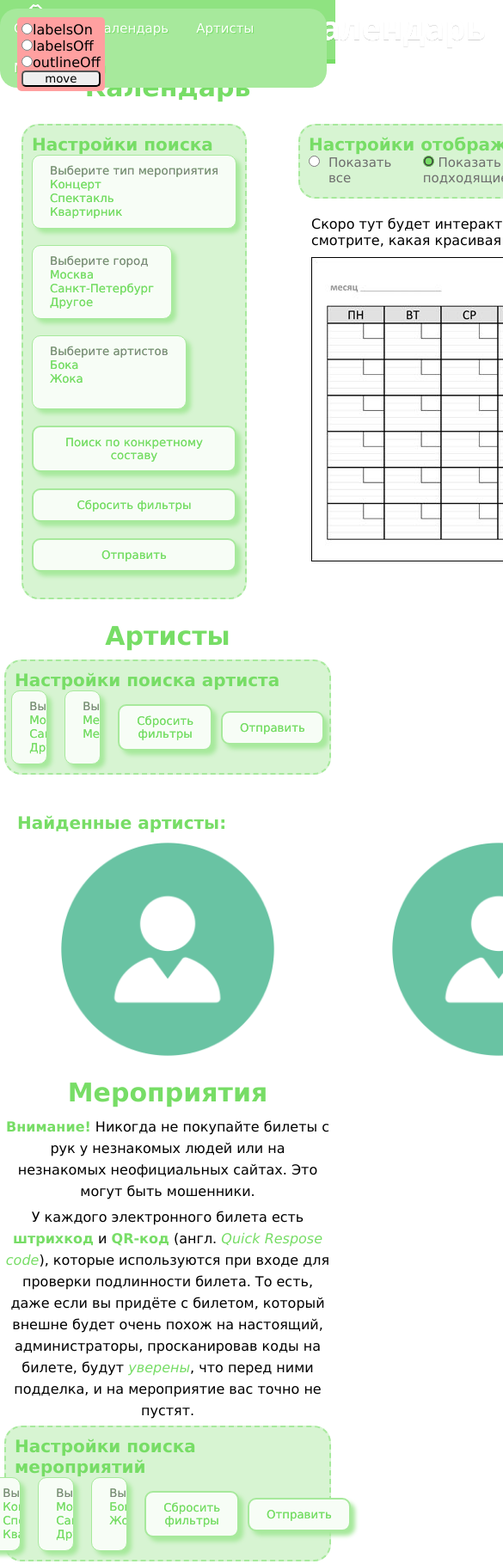
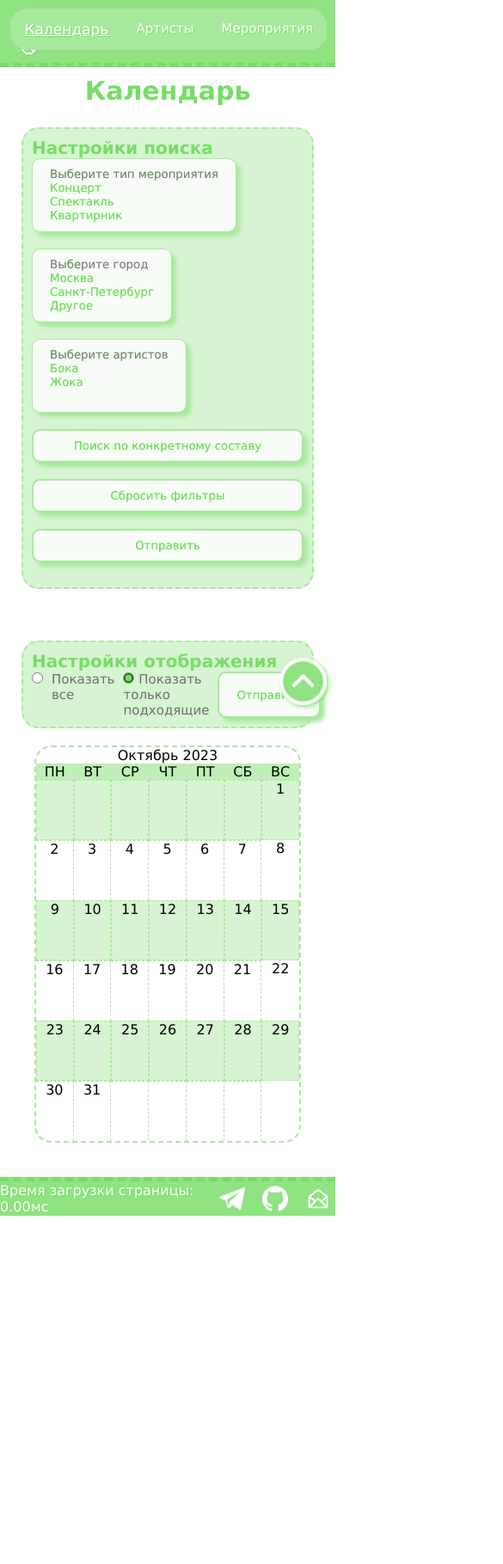
Before and after one commit to alinaiil/ITMO-web-5sem, a plain HTML site: page index.html in a window 390 px wide. Shown: the top 1819 px of the page at 86% size, 585 px wide, since content can reach past the window. After the commit the page ends 1414 px from the top, so only its background shows below. Drawn offline with Linux system fonts and the light colour scheme.

Commit message:
add: lab-4

```diff
--- /dev/null
+++ b/artists.html
@@ -0,0 +1,78 @@
+<!DOCTYPE html>
+<html lang="ru">
+<head>
+    <meta charset="UTF-8">
+    <title>Артисты</title>
+    <meta name="keywords" content="Театральный календарь, Календарь составов">
+    <meta name="description" content="Театральный календарь с фильтрами по городам, типам мероприятий и составам">
+    <meta name="author" content="Алина Ильясова">
+    <meta name="viewport" content="width=device-width, initial-scale=1.0">
+    <link rel="icon" href="source/img/icon.png"/>
+    <link rel="stylesheet" href="source/css/main.css">
+    <script src="source/js/pageload.js"></script>
+</head>
+<body>
+<header>
+    <div class="logo">
+        <div class="logo-big">
+            <a href="#"><img src="source/img/logo.png" alt="logo" height="55"></a>
+        </div>
+        <div class="logo-small">
+            <a href="#"><img src="source/img/icon.png" alt="logo" height="55"></a>
+        </div>
+    </div>
+    <nav>
+        <div class="nav">
+            <a href="index.html">Календарь</a>
+            <a class="active" href="artists.html">Артисты</a>
+            <a href="shows.html">Мероприятия</a>
+        </div>
+        <div class="up">
+            <a href="#"><img src="source/img/up.png" alt="up_button" height="55"></a>
+        </div>
+    </nav>
+</header>
+<main>
+    <section id="artists">
+        <h1 class="title">Артисты</h1>
+        <div class="artists_search"><h2 class="sub_title">Настройки поиска артиста</h2>
+            <form class="artists_form"><select multiple class="select_mult">
+                <option disabled>Выберите город</option>
+                <option value="Москва">Москва</option>
+                <option value="Санкт-Петербург">Санкт-Петербург</option>
+                <option value="Другое">Другое</option>
+            </select><br>
+                <select multiple class="select_mult">
+                    <option disabled>Выберите мероприятия, в которых артист принимает участие</option>
+                    <option value="1">Мероприятие 1</option>
+                    <option value="2">Мероприятие 2</option>
+                </select><br>
+                <button type="reset" class="button">Сбросить фильтры</button>
+                <button type="submit" class="button">Отправить</button>
+            </form>
+        </div>
+        <br>
+        <div class="found_artists">
+            <h2 class="sub_title">Найденные артисты:</h2>
+            <div class="artists">
+                <div>
+                    <a href="#"><img src="source/img/avatar.png" alt="Артист" class="artist_img"></a>
+                </div>
+                <div>
+                    <a href="#"><img src="source/img/avatar.png" alt="Артист" class="artist_img"></a>
+                </div>
+                <div>
+                    <a href="#"><img src="source/img/avatar.png" alt="Артист" class="artist_img"></a>
+                </div>
+            </div>
+        </div>
+    </section>
+</main>
+<footer>
+    <p id="load_time"></p>
+    <a href="https://t.me/alinaiil"><img src="source/img/telegram.png" alt="Telegram" class="contacts_img"></a>
+    <a href="https://github.com/alinaiil"><img src="source/img/github.png" alt="Github" class="contacts_img"></a>
+    <a href="mailto:alinail03@mail.ru"><img src="source/img/email.png" alt="Email" class="contacts_img"></a>
+</footer>
+</body>
+</html>
--- a/index.html
+++ b/index.html
@@ -9,19 +9,26 @@
     <meta name="viewport" content="width=device-width, initial-scale=1.0">
     <link rel="stylesheet" href="source/css/main.css">
     <link rel="icon" href="source/img/icon.png"/>
+    <script src="source/js/pageload.js"></script>
 </head>
 <body>
-<script src="source/js/outline-control.js"></script>
 <header>
     <div class="logo">
-        <a href="#"><img src="source/img/logo.png" alt="logo" height="55"></a>
+        <div class="logo-big">
+            <a href="#"><img src="source/img/logo.png" alt="logo" height="55"></a>
+        </div>
+        <div class="logo-small">
+            <a href="#"><img src="source/img/icon.png" alt="logo" height="55"></a>
+        </div>
     </div>
     <nav>
         <div class="nav">
-            <a href="#">О сайте</a>
-            <a href="#calendar">Календарь</a>
-            <a href="#artists">Артисты</a>
-            <a href="#shows">Мероприятия</a>
+            <a class="active" href="index.html">Календарь</a>
+            <a href="artists.html">Артисты</a>
+            <a href="shows.html">Мероприятия</a>
+        </div>
+        <div class="up">
+            <a href="#"><img src="source/img/up.png" alt="up_button" height="55"></a>
         </div>
     </nav>
 </header>
@@ -76,102 +83,31 @@
                         <button type="submit" class="button">Отправить</button>
                     </form>
                 </div>
-                <div class="found_calendar">
-                    <p>Скоро тут будет интерактивный календарь, а пока смотрите, какая красивая картинка:</p>
-                    <img src="source/img/calendar.jpg" alt="Календарь" width="500"><br>
-                </div>
-            </div>
-        </div>
-    </section>
-    <section id="artists">
-        <h1 class="title">Артисты</h1>
-        <div class="artists_search"><h2 class="sub_title">Настройки поиска артиста</h2>
-            <form class="artists_form"><select multiple class="select_mult">
-                <option disabled>Выберите город</option>
-                <option value="Москва">Москва</option>
-                <option value="Санкт-Петербург">Санкт-Петербург</option>
-                <option value="Другое">Другое</option>
-            </select><br>
-                <select multiple class="select_mult">
-                    <option disabled>Выберите мероприятия, в которых артист принимает участие</option>
-                    <option value="1">Мероприятие 1</option>
-                    <option value="2">Мероприятие 2</option>
-                </select><br>
-                <button type="reset" class="button">Сбросить фильтры</button>
-                <button type="submit" class="button">Отправить</button>
-            </form>
-        </div>
-        <br>
-        <div class="found_artists">
-            <h2 class="sub_title">Найденные артисты:</h2>
-            <div class="artists">
-                <div>
-                    <a href="#"><img src="source/img/avatar.png" alt="Артист" class="artist_img"></a>
-                </div>
-                <div>
-                    <a href="#"><img src="source/img/avatar.png" alt="Артист" class="artist_img"></a>
-                </div>
-                <div>
-                    <a href="#"><img src="source/img/avatar.png" alt="Артист" class="artist_img"></a>
-                </div>
-            </div>
-        </div>
-    </section>
-    <section id="shows">
-        <h1 class="title">Мероприятия</h1>
-        <article>
-            <p class="info"><strong>Внимание!</strong> Никогда не покупайте билеты с рук у незнакомых людей или на
-                незнакомых
-                неофициальных сайтах. Это могут быть мошенники.</p>
-            <p class="info">У каждого электронного билета есть <b>штрихкод</b> и <b>QR-код</b> (англ. <i>Quick Respose
-                code</i>),
-                которые используются при входе для проверки подлинности билета. То есть, даже если вы придёте с билетом,
-                который внешне будет очень похож на настоящий, администраторы, просканировав коды на билете, будут <em>уверены</em>,
-                что перед ними подделка, и на мероприятие вас точно не пустят.</p>
-        </article>
-        <div class="shows_search"><h2 class="sub_title">Настройки поиска мероприятий</h2>
-            <form class="shows_form">
-                <select multiple class="select_mult">
-                    <option disabled>Выберите тип мероприятия</option>
-                    <option value="Концерт">Концерт</option>
-                    <option value="Спектакль">Спектакль</option>
-                    <option value="Квартирник">Квартирник</option>
-                </select>
-                <br>
-                <select multiple class="select_mult">
-                    <option disabled>Выберите город</option>
-                    <option value="Москва">Москва</option>
-                    <option value="Санкт-Петербург">Санкт-Петербург</option>
-                    <option value="Другое">Другое</option>
-                </select>
-                <br>
-                <select multiple class="select_mult">
-                    <option disabled>Выберите артистов</option>
-                    <option value="Бока">Бока</option>
-                    <option value="Жока">Жока</option>
-                </select><br>
-                <button type="reset" class="button">Сбросить фильтры</button>
-                <button type="submit" class="button">Отправить</button>
-            </form>
-        </div>
-        <br>
-        <div class="found_shows">
-            <h2 class="sub_title">Найденные мероприятия:</h2>
-            <div class="shows">
-                <div>
-                    <a href="#"><img src="source/img/show.jpg" alt="Мероприятие" class="show_img"></a>
-                </div>
-                <div>
-                    <a href="#"><img src="source/img/show.jpg" alt="Мероприятие" class="show_img"></a>
-                </div>
-                <div>
-                    <a href="#"><img src="source/img/show.jpg" alt="Мероприятие" class="show_img"></a>
+                    <div class="found_calendar">
+                        <div class="calendar_table">
+                            <div class="calendar_table_month">
+                                <div>Октябрь 2023</div>
+                            </div>
+                            <div class="calendar_table_day_of_week">
+                                <div>ПН</div><div>ВТ</div><div>СР</div><div>ЧТ</div><div>ПТ</div><div>СБ</div><div>ВС</div>
+                            </div>
+                            <div class="calendar_table_dates">
+                                <div></div><div></div><div></div><div></div><div></div><div></div><div>1</div>
+                                <div>2</div><div>3</div><div>4</div><div>5</div><div>6</div><div>7</div><div>8</div>
+                                <div>9</div><div>10</div><div>11</div><div>12</div><div>13</div><div>14</div><div>15</div>
+                                <div>16</div><div>17</div><div>18</div><div>19</div><div>20</div><div>21</div><div>22</div>
+                                <div>23</div><div>24</div><div>25</div><div>26</div><div>27</div><div>28</div><div>29</div>
+                                <div>30</div><div>31</div><div></div><div></div><div></div><div></div><div></div>
+                            </div>
+                        </div>
+                    </div>
                 </div>
             </div>
         </div>
     </section>
 </main>
 <footer>
+    <p id="load_time"></p>
     <a href="https://t.me/alinaiil"><img src="source/img/telegram.png" alt="Telegram" class="contacts_img"></a>
     <a href="https://github.com/alinaiil"><img src="source/img/github.png" alt="Github" class="contacts_img"></a>
     <a href="mailto:alinail03@mail.ru"><img src="source/img/email.png" alt="Email" class="contacts_img"></a>
--- a/source/css/main.css
+++ b/source/css/main.css
@@ -6,19 +6,52 @@
 }
 
 header {
+    height: 78px;
     color: #FFFFFF;
     background-color: #8FE381;
     text-shadow: 1px 1px 1px #77DD66;
-    display: flex;
-    flex-direction: row;
     gap: 20px;
     border-bottom-color: #77DD66;
     border-bottom-width: 5px;
     border-bottom-style: dashed;
 }
 
-.logo {
-    margin: 5px;
+.main {
+    display: block;
+}
+
+@media screen and (max-width: 1000px) {
+    .artists, .shows, .calendar, .artists_form, .shows_form {
+        flex-direction: column;
+    }
+
+    .logo-big, .logo_small {
+        display: none;
+    }
+
+    .logo-big {
+        display: none;
+    }
+
+    .logo-small {
+        position: absolute;
+        margin: 5px;
+        left: 10px;
+        top: 5px;
+    }
+}
+
+@media screen and (min-width: 1000px) {
+    .logo-big {
+        position: absolute;
+        left: 10px;
+        top: 5px;
+        margin: 5px;
+    }
+
+    .logo-small {
+        display: none;
+    }
 }
 
 .nav {
@@ -42,13 +75,25 @@ header {
 }
 
 .nav a:hover {
-    background-color: #77DD66;
+    font-size: 17px;
+    text-shadow: 5px 5px 5px #77DD66;
+}
+
+.nav .active {
+    font-size: 17px;
     text-decoration: underline;
+}
+
+.up {
+    position: fixed;
+    right: 10px;
+    bottom: 20px;
+    float: right;
+    filter: drop-shadow(2px 2px 2px #8FE381);
 }
 
 .calendar, .artists, .shows {
     display: flex;
-    flex-direction: row;
     gap: 50px;
 }
 
@@ -106,16 +151,69 @@ strong, b, em, i {
     flex-direction: column;
 }
 
+.calendar_table_dates>div:nth-child(14n+1),
+.calendar_table_dates>div:nth-child(14n+2),
+.calendar_table_dates>div:nth-child(14n+3),
+.calendar_table_dates>div:nth-child(14n+4),
+.calendar_table_dates>div:nth-child(14n+5),
+.calendar_table_dates>div:nth-child(14n+6),
+.calendar_table_dates>div:nth-child(14n+7)
+{
+    background: #D7F4D2;
+    border-color: #A7E99C;
+    border-width: 1px;
+    border-style: dashed;
+}
+
+.calendar_table_dates>div:nth-child(7n+1),
+.calendar_table_dates>div:nth-child(7n+2),
+.calendar_table_dates>div:nth-child(7n+3),
+.calendar_table_dates>div:nth-child(7n+4),
+.calendar_table_dates>div:nth-child(7n+5),
+.calendar_table_dates>div:nth-child(7n+6)
+{
+    border-top-color: #A7E99C;
+    border-top-width: 1px;
+    border-top-style: dashed;
+    border-right-color: #A7E99C;
+    border-right-width: 1px;
+    border-right-style: dashed;
+}
+
+.calendar_table_dates{
+    grid-template-rows: repeat(6, 70px);
+}
+
+.calendar_table_month {
+    text-align: center;
+}
+
+.calendar_table_day_of_week {
+    background-color: #BFEEB7;
+}
+
+.calendar_table_day_of_week, .calendar_table_dates {
+    text-align: center;
+    display: grid;
+    grid-template-columns: repeat(7, 1fr);
+}
+
+.calendar_table {
+    border-radius: 20px;
+    border-color: #A7E99C;
+    border-width: 2px;
+    border-style: dashed;
+}
+
 .shows_form, .artists_form{
     display: flex;
-    flex-direction: row;
     gap: 10px;
     align-items: center;
     justify-content: center;
 }
 
 .show_img:hover, .artist_img:hover {
-    filter: drop-shadow(5px 5px 5px #8FE381);
+	filter: drop-shadow(5px 5px 5px #8FE381);
 }
 
 .show_img, .artist_img {
--- /dev/null
+++ b/source/js/pageload.js
@@ -0,0 +1,9 @@
+(function() {
+    const start = window.performance.now();
+    function displayPageLoadStatistics() {
+        const loadTime = window.performance.now() - start;
+        const footerP = document.getElementById("load_time");
+        footerP.innerText = `Время загрузки страницы: ${loadTime.toFixed(2)}мс`
+    }
+    window.addEventListener("load", displayPageLoadStatistics);
+})();
```
Also changed, not shown: shows.html (added, +97 -0 lines), source/img/avatar.jpg (deleted), source/img/calendar.jpg (deleted), source/img/up.png (added).
